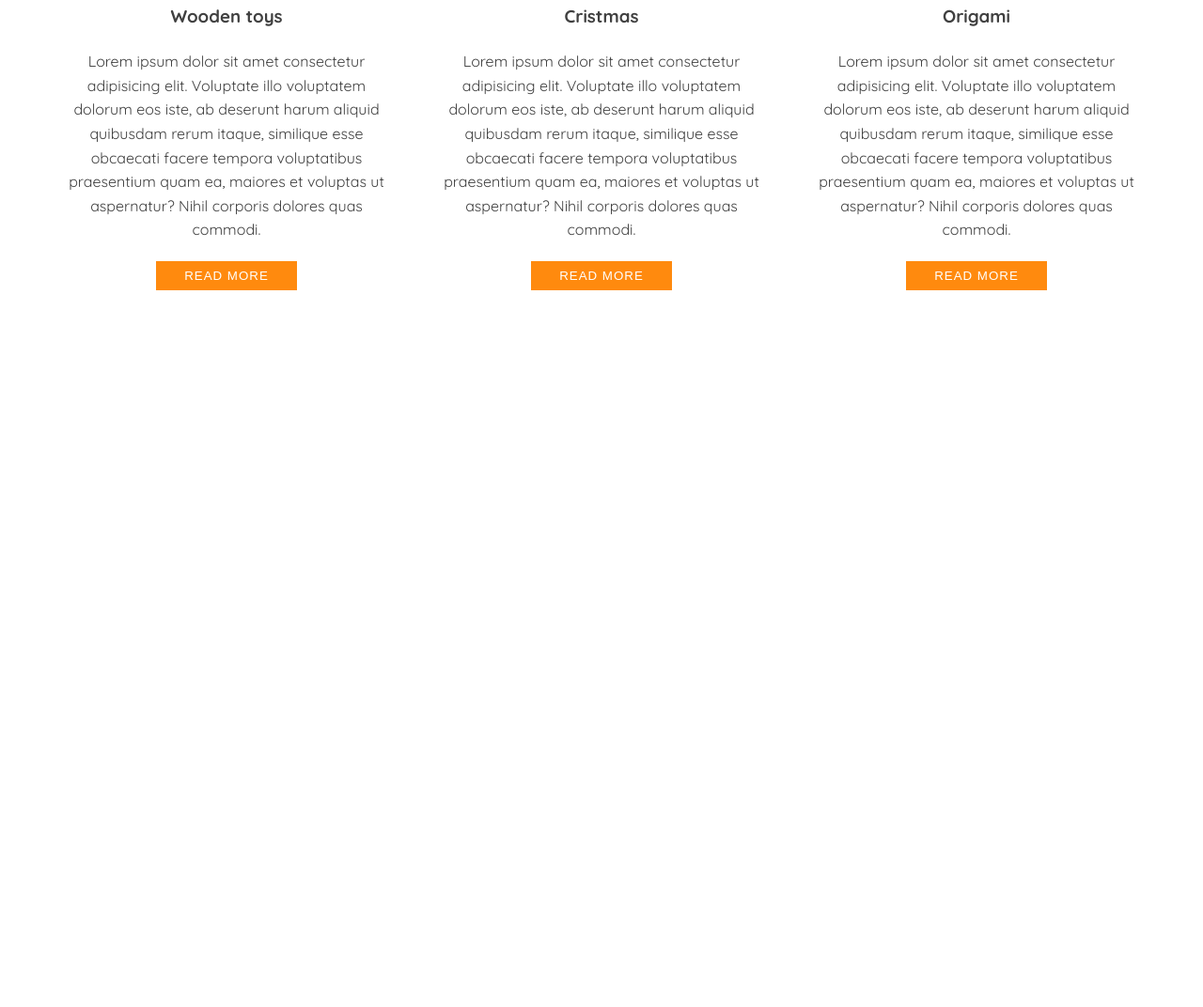
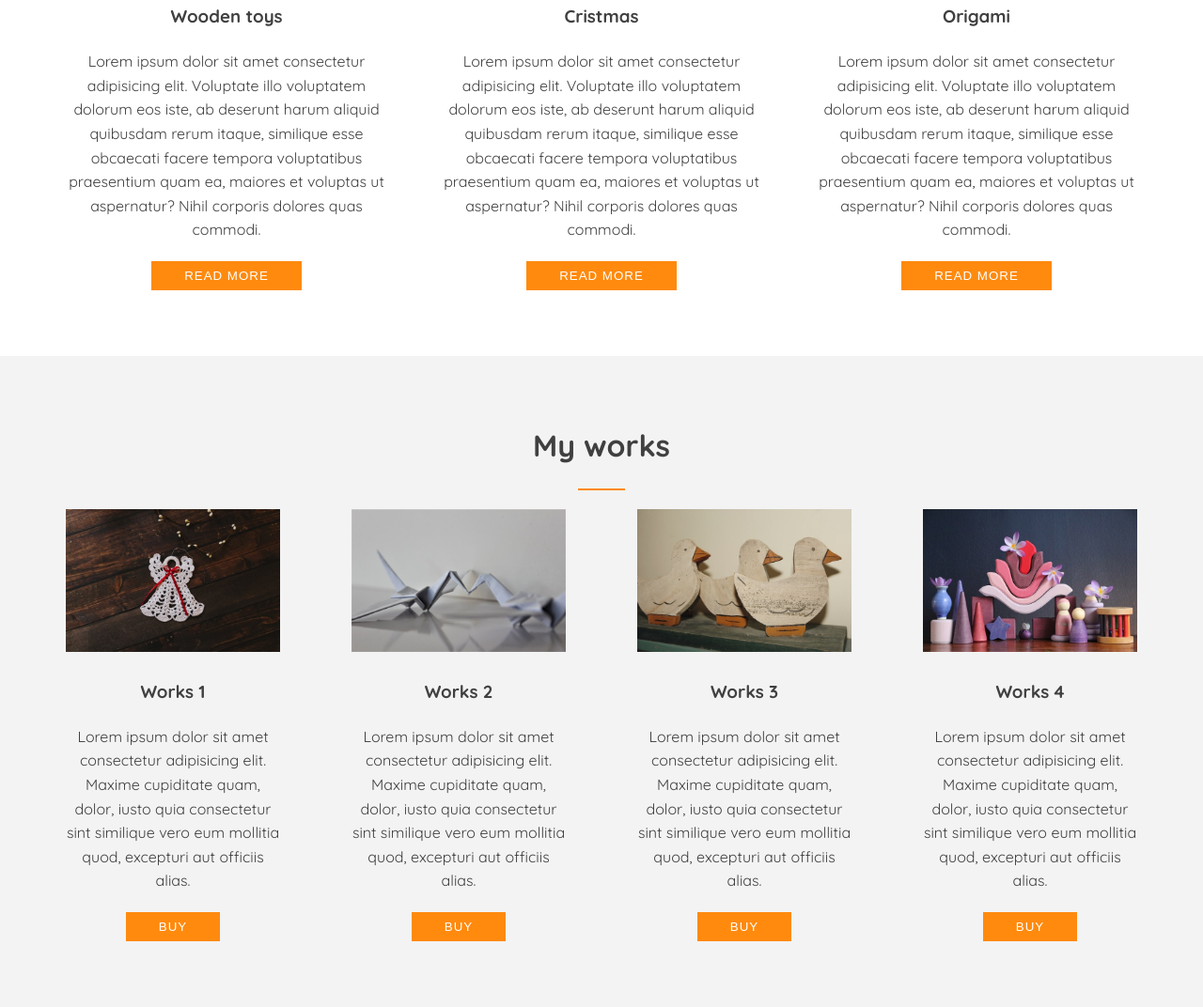
Before and after one commit to KovacAca/handmade, a plain HTML site: page index.html in a window 1280 px wide. Shown: the part 821-1893 px from the top of the page at 94% size. Before the commit the page ends 1200 px from the top, so only its background shows below. Drawn offline with Linux system fonts and the light colour scheme.

Commit message:
promenjene klase, shop html i css

```diff
--- a/index.html
+++ b/index.html
@@ -10,27 +10,27 @@
 </head>
 <body>
   <!-- header -->
-  <header >
+  <header id="home">
     <nav class="container">
       <h1>Handmade</h1>
       <ul>
         <li><a href="#home">Home</a></li>
-        <li><a href="#product">About</a></li>
-        <li><a href="#about">Product</a></li>
-        <li><a href="#works">Shop</a></li>
+        <li><a href="#about">About</a></li>
+        <li><a href="#product">Product</a></li>
+        <li><a href="#shop">Shop</a></li>
         <li><a href="#contact">Contact</a></li>
       </ul>
     </nav>
   </header>
-  <!-- home -->
-  <section id="home">
+  <!-- about -->
+  <section id="about">
     <article class="container">
       <h2>Welcome to my website</h2>
       <p>Lorem ipsum dolor sit amet consectetur adipisicing elit. Quasi, iusto expedita? Quod doloribus soluta sint ipsa omnis a tempora placeat reiciendis ea minima! Voluptas temporibus laboriosam quia similique mollitia cum, sapiente, eaque rem consequatur doloribus deleniti. Architecto, enim hic id fugit temporibus veritatis error assumenda dicta unde, ea quis quasi vitae! Impedit perspiciatis deserunt reiciendis cum rem eum qui corrupti!</p>
     </article>
   </section>
-  <!-- about -->
-  <section id="about" class="container">
+  <!-- product -->
+  <section id="product" class="container">
     <h2>What can I do for you?</h2>
     <article>
       <div>
@@ -50,6 +50,52 @@
       </div>
     </article>
   </section>
+  <!-- shop -->
+  <section id="shop">
+    <h2>My works</h2>
+    <article class="container">
+      <div class="card">
+        <div class="image">
+          <img src="img/works1.jpg" alt="Works1">
+        </div>
+        <div class="text">
+          <h3>Works 1</h3>
+          <p>Lorem ipsum dolor sit amet consectetur adipisicing elit. Maxime cupiditate quam, dolor, iusto quia consectetur sint similique vero eum mollitia quod, excepturi aut officiis alias.</p>
+          <button type="button">BUY</button>
+        </div>
+      </div>
+      <div class="card">
+        <div class="image">
+          <img src="img/works2.jpg" alt="Works2">
+        </div>
+        <div class="text">
+          <h3>Works 2</h3>
+          <p>Lorem ipsum dolor sit amet consectetur adipisicing elit. Maxime cupiditate quam, dolor, iusto quia consectetur sint similique vero eum mollitia quod, excepturi aut officiis alias.</p>
+          <button type="button">BUY</button>
+        </div>
+      </div>
+      <div class="card">
+        <div class="image">
+          <img src="img/works3.jpg" alt="Works3">
+        </div>
+        <div class="text">
+          <h3>Works 3</h3>
+          <p>Lorem ipsum dolor sit amet consectetur adipisicing elit. Maxime cupiditate quam, dolor, iusto quia consectetur sint similique vero eum mollitia quod, excepturi aut officiis alias.</p>
+          <button type="button">BUY</button>
+        </div>
+      </div>
+      <div class="card">
+        <div class="image">
+          <img src="img/works4.jpg" alt="Works4">
+        </div>
+        <div class="text">
+          <h3>Works 4</h3>
+          <p>Lorem ipsum dolor sit amet consectetur adipisicing elit. Maxime cupiditate quam, dolor, iusto quia consectetur sint similique vero eum mollitia quod, excepturi aut officiis alias.</p>
+          <button type="button">BUY</button>
+        </div>
+      </div>
+    </article>
+  </section>
 
 </body>
 </html>
--- a/style.css
+++ b/style.css
@@ -41,9 +41,13 @@ button {
   background-color: var(--orange);
   color: var(--white);
   text-transform: uppercase;
-  padding: 8px 30px;
+  padding: 8px 35px;
   letter-spacing: 1px;
   border: none;
+  cursor: pointer;
+}
+button:hover {
+  color: var(--black);
 }
 /*************
 header
@@ -81,29 +85,51 @@ nav ul li a:hover {
   color: var(--black);
 }
 /*************
-home
-*************/
-#home {
-  background-color: var(--lightgray);
- }
- #home article {
-   padding: var(--padding);
- }
- /*************
 about
 *************/
 #about {
+  background-color: var(--lightgray);
+ }
+ #about article {
+   padding: var(--padding);
+ }
+/*************
+product
+*************/
+#product {
   padding: var(--padding);
 }
-#about article {
+#product article {
   display: flex;
   justify-content: space-between;
 
 }
-#about article div {
+#product article div {
   text-align: center;
   width: 30%;
 }
-#about article div p {
+#product article div p {
   padding: 20px 0;
 }
+/*************
+shop
+*************/
+#shop {
+  padding: var(--padding);
+  background-color: var(--lightgray);
+}
+#shop article {
+  display: flex;
+  justify-content: space-between;
+}
+.image img {
+  width: 100%;
+  margin-bottom: 20px;
+}
+.card {
+  width: 20%;
+  text-align: center;
+}
+.card p {
+  padding: 20px 0;
+}
```
